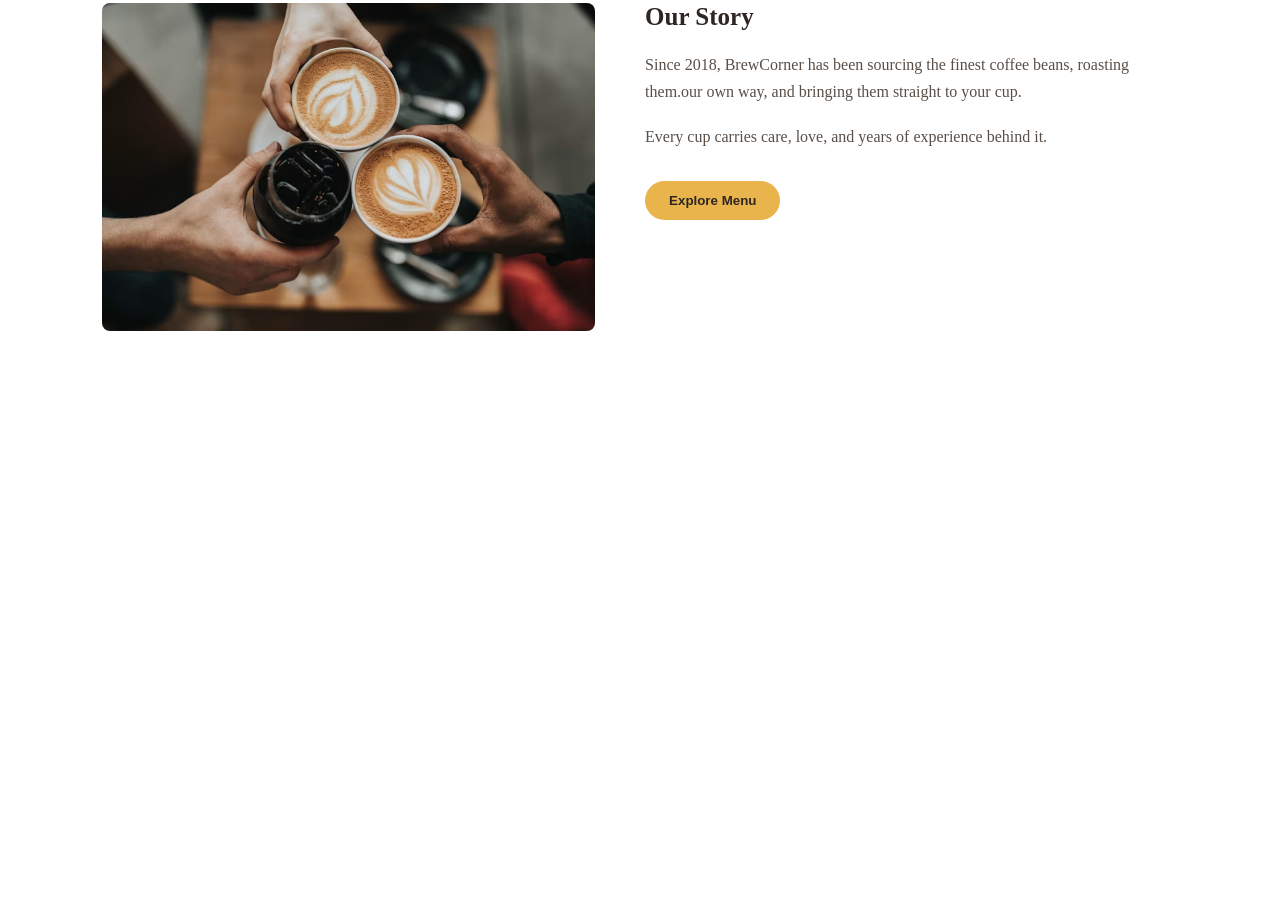
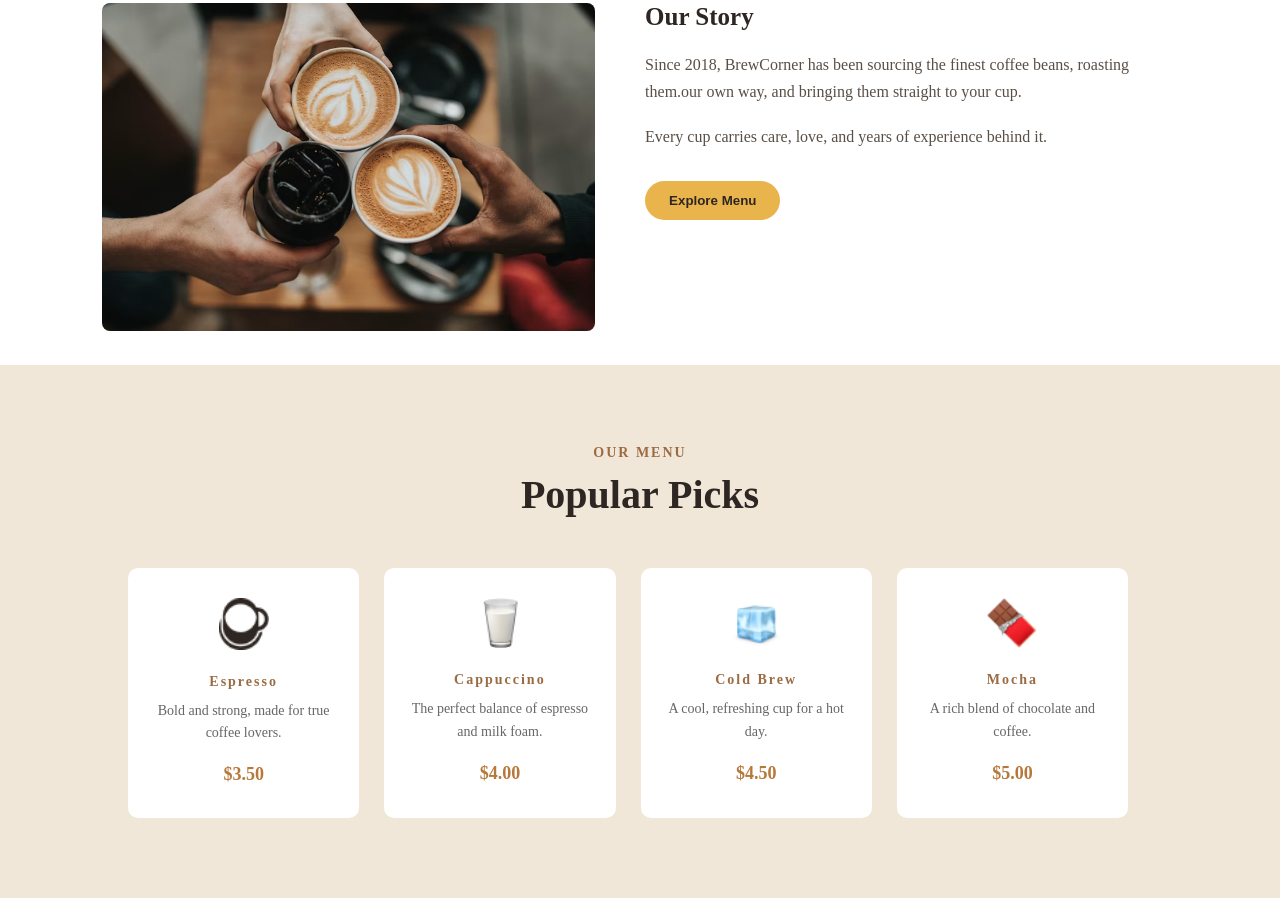
Before and after one commit to DeveloperNadim/BrewCorner, a plain HTML site: page index.html in a window 1280 px wide. Shown: the part 817-1715 px from the top of the page. Before the commit the page ends 1182 px from the top, so only its background shows below. Drawn offline with Linux system fonts and the light colour scheme.

Commit message:
popular picks section

```diff
--- a/css/style.css
+++ b/css/style.css
@@ -111,3 +111,59 @@ header p >span{
     line-height: 1.7;
     color: #5A4F47;
 }
+/* popular picks section */
+.popular-picks {
+  background-color: #f1e7d8;
+  padding:80px 10%;
+  text-align:center;
+}
+.popular-picks h6{
+    color:#9b6b43;
+    font-size:14px;
+    letter-spacing:2px;
+    margin-bottom:10px;
+}
+.popular-picks h3{
+    font-size:40px;
+    margin-bottom:50px;
+    color: #2E2622;
+}
+.card-parent{
+    display:grid;
+    grid-template-columns:repeat(4,1fr);
+    gap:25px;
+    max-width: 1000px;
+}
+.card {
+    background:#fff;
+    border-radius:10px;
+    padding:30px 20px;
+    text-align:center;
+    transition:.3s;
+    cursor: pointer;
+    height: 250px;
+}
+.card:hover {
+    transform:translateY(-8px);
+    box-shadow:0 10px 20px rgba(0,0,0,.15);
+}
+.card img{
+    width:50px;
+    margin-bottom:20px;
+}
+
+.card h4{
+    margin-bottom:15px;
+}
+.card p{
+    font-size:14px;
+    color:#666;
+    line-height:1.6;
+    margin-bottom:20px;
+}
+
+.card span{
+    color:#b6783b;
+    font-weight:bold;
+    font-size:18px;
+}
--- a/index.html
+++ b/index.html
@@ -48,6 +48,36 @@
                              <button class="common-btn">Explore Menu</button>
                           </div>
              </section>
+             <section class="popular-picks">
+                     <h6>OUR MENU</h6>
+                     <h3>Popular Picks</h3>
+                     <div class="card-parent">
+                           <div class="card">
+                         <img src="./image/cup.png" alt="">
+                         <h6>Espresso</h6>
+                         <p>Bold and strong, made for true coffee lovers.</p>
+                         <span>$3.50</span>
+                     </div>
+                     <div class="card">
+                         <img src="./image/glass.png" alt="">
+                         <h6>Cappuccino</h6>
+                         <p>The perfect balance of espresso and milk foam.</p>
+                         <span>$4.00</span>
+                     </div>
+                     <div class="card">
+                         <img src="./image/cube.png" alt="">
+                         <h6>Cold Brew</h6>
+                         <p>A cool, refreshing cup for a hot day.</p>
+                         <span>$4.50</span>
+                     </div>
+                     <div class="card">
+                         <img src="./image/chocolate.png" alt="">
+                         <h6>Mocha</h6>
+                         <p>A rich blend of chocolate and coffee.</p>
+                         <span>$5.00</span>
+                     </div>
+                     </div>
+             </section>
     </main>
   </body>
 </html>
```
